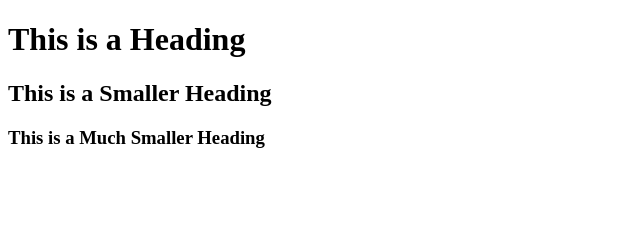
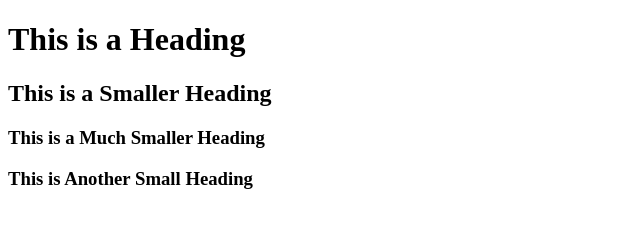
Before and after one commit to pyrrhicPachyderm/github-pages-deploy-test, a plain HTML site: page website/index.html in a window 1280 px wide. Shown: the whole page, without its empty margins (0-640 px from the left). Drawn offline with Linux system fonts and the light colour scheme.

Commit message:
Make a useless change to allow another push, for testing.

```diff
--- a/website/index.html
+++ b/website/index.html
@@ -10,5 +10,6 @@
 		<h1>This is a Heading</h1>
 		<h2>This is a Smaller Heading</h2>
 		<h3>This is a Much Smaller Heading</h3>
+		<h3>This is Another Small Heading</h3>
 	</body>
 </html>
```
